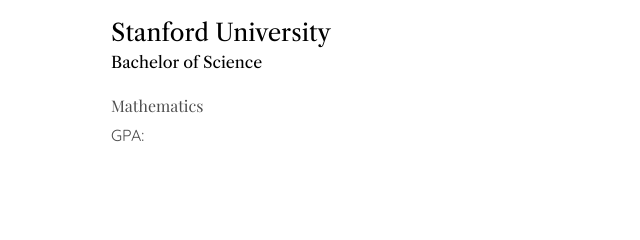
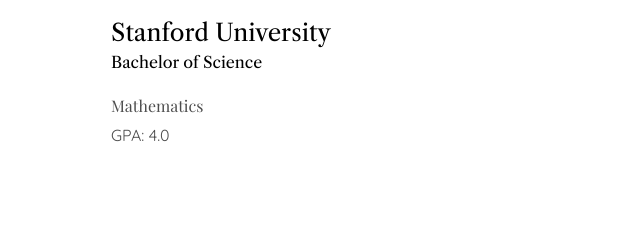
Before and after one commit to gsivulka/gsivulka.github.io, a plain HTML site: page index.html in a window 1280 px wide. Shown: the part 2060-2300 px from the top of the page, 209-849 px from the left. Drawn offline with nearby package versions, Linux system fonts and the light colour scheme; a web font is replaced by a local one.

Commit message:
Update index.html

```diff
--- a/index.html
+++ b/index.html
@@ -265,7 +265,7 @@
             <h3 class="mb-0">Stanford University</h3>
             <div class="subheading mb-3">Bachelor of Science</div>
             <div class="serif">Mathematics</div>
-            <p>GPA: </p>
+            <p>GPA: 4.0</p>
           </div>
           <div class="resume-date text-md-right">
             <span class="text-primary">September 2016 - December 2019 </span>
```
